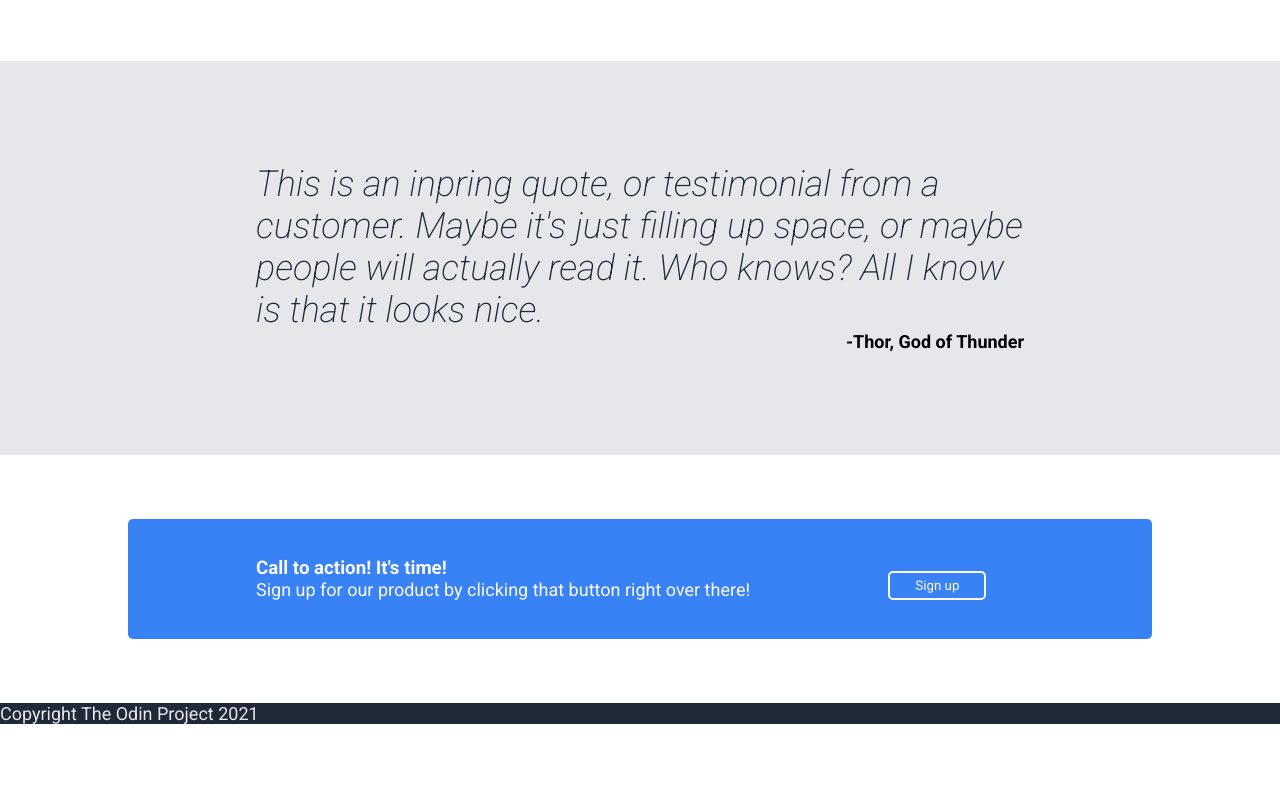
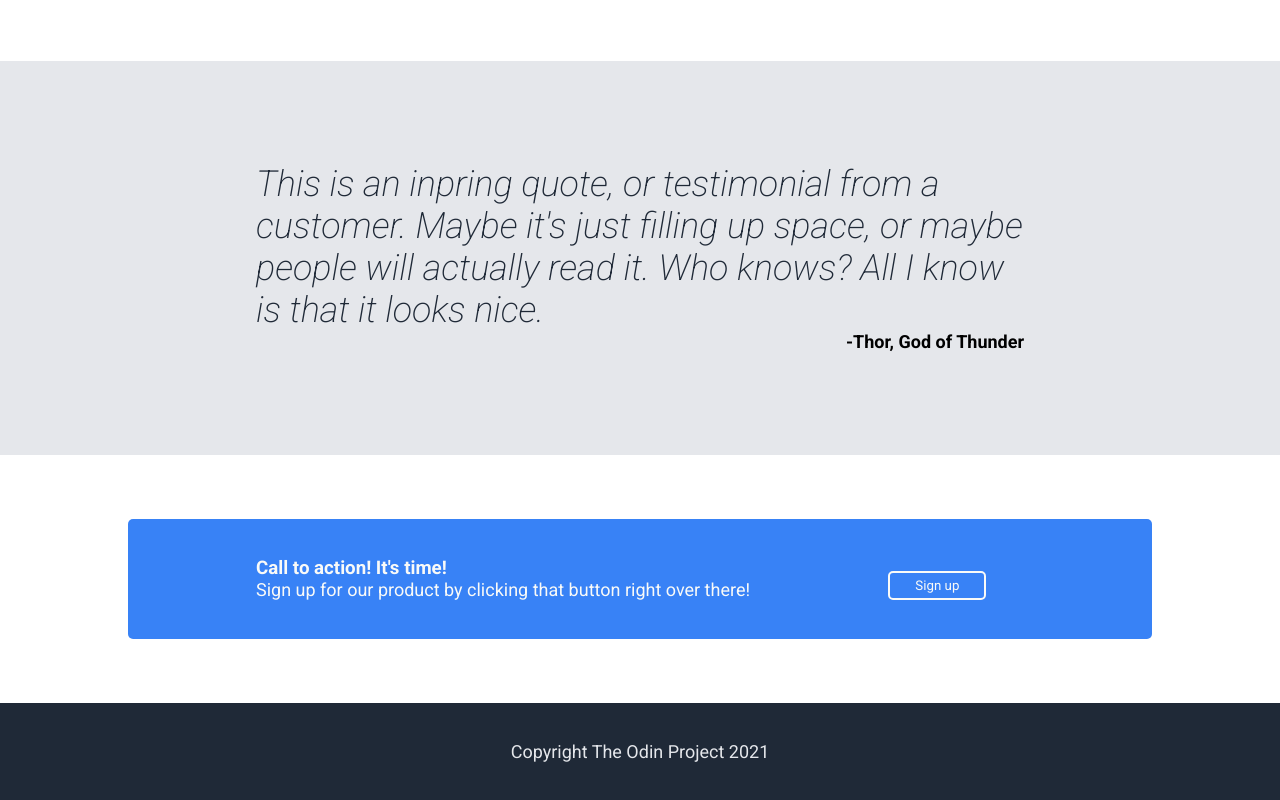
Before and after one commit to annadesanto/landing-page-css-foundations, a plain HTML site: page index.html in a window 1280 px wide. Shown: the part 501-1301 px from the top of the page. Before the commit the page ends 1225 px from the top, so only its background shows below. Drawn offline with Linux system fonts and the light colour scheme.

Commit message:
Finalize details

```diff
--- a/styles.css
+++ b/styles.css
@@ -140,3 +140,8 @@ blockquote {
     font-weight: 200;
     color: #1f2937;
 }
+
+footer {
+    text-align: center;
+    padding: 3%;
+}
```
